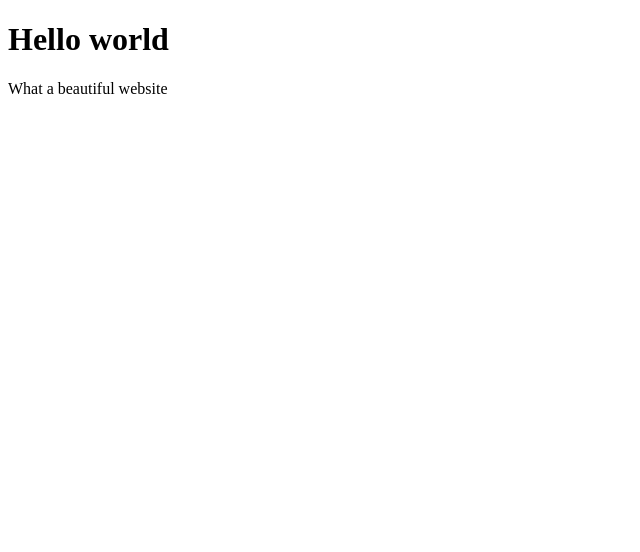
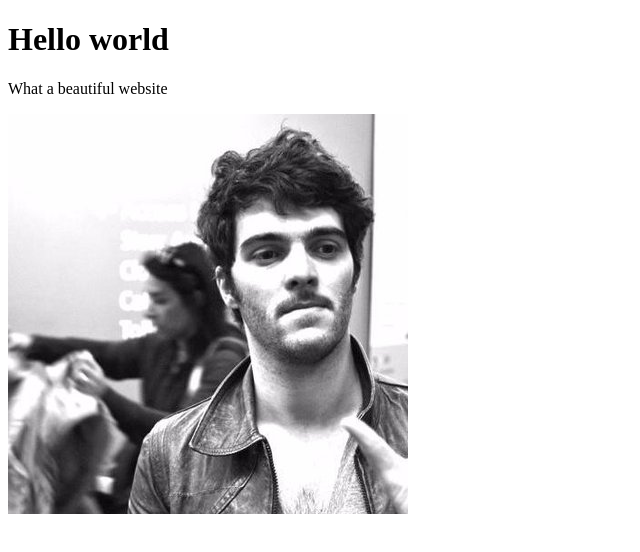
Before and after one commit to merciremi/terminal_101, a plain HTML site: page index.html in a window 1280 px wide. Shown: the whole page, without its empty margins (0-640 px from the left). Drawn offline with Linux system fonts and the light colour scheme.

Commit message:
added my picture

```diff
--- a/index.html
+++ b/index.html
@@ -7,5 +7,6 @@
 
 	<h1>Hello world</h1>
 	<p>What a beautiful website</p>
+	<img src="PkbEHhFm_400x400.jpg">
 </body>
 </html>
```
Also changed, not shown: PkbEHhFm_400x400.jpg (added).
